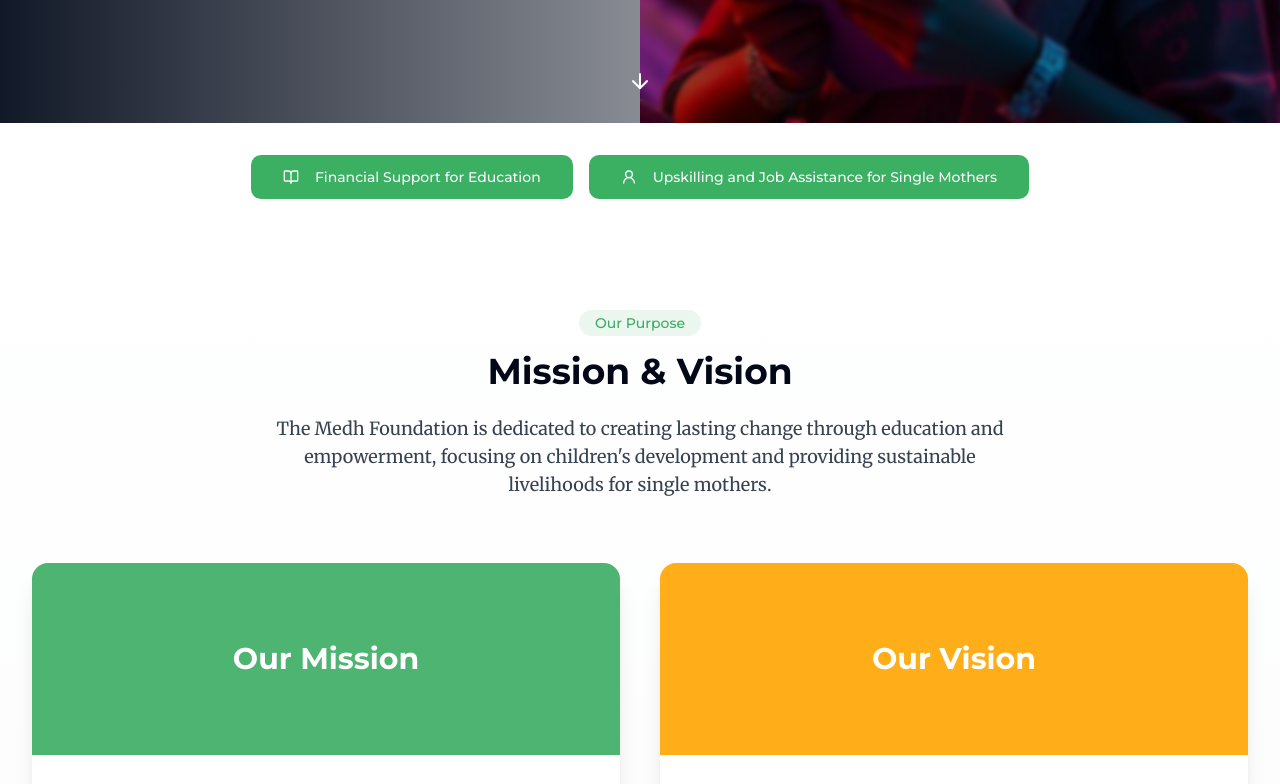
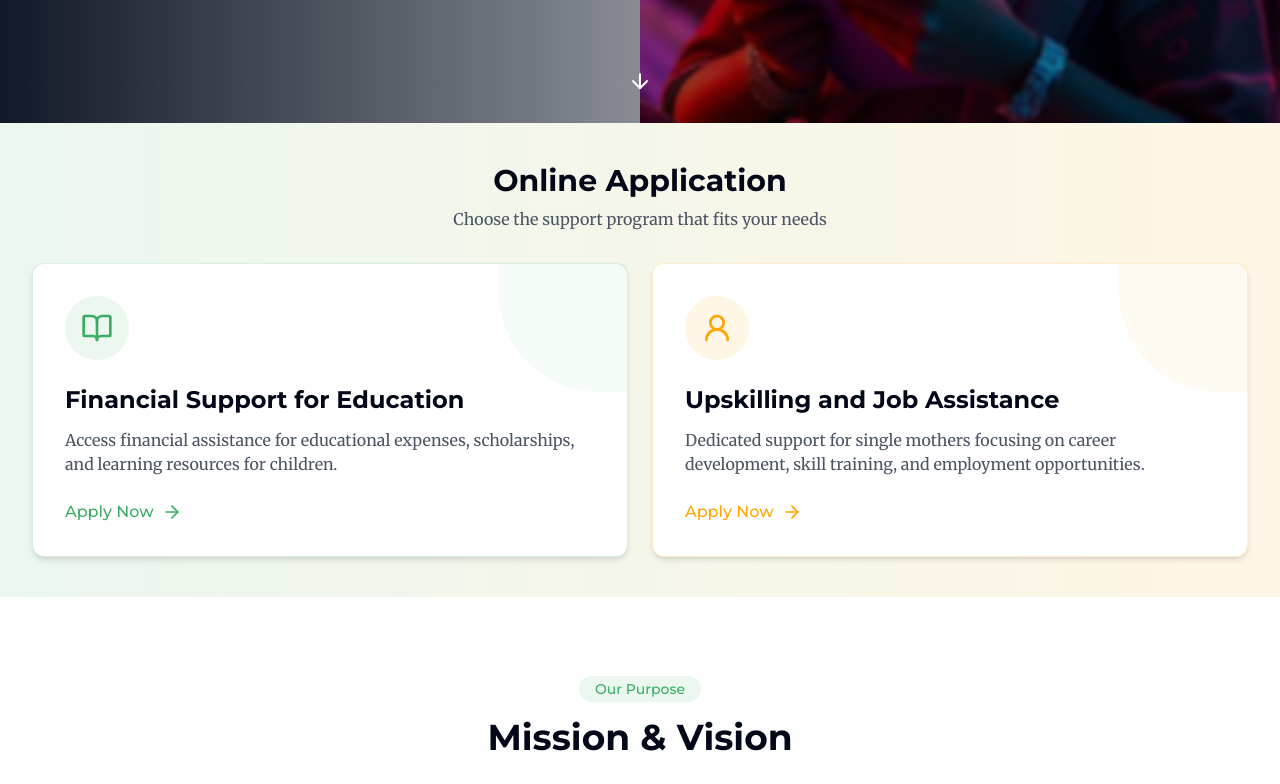
Before and after one commit to medhedtech/medh-connects, a React (Vite) app: page / in a window 1280 px wide. Shown: the part 677-1461 px from the top of the page. Built offline with nearby package versions, Linux system fonts and the light colour scheme.

Commit message:
Fix: Hero banner sections
Make the Hero banner sections full width and more attractive.

```diff
--- /dev/null
+++ b/src/components/ApplicationSection.tsx
@@ -0,0 +1,60 @@
+
+import { useFinancialSupportForm } from "@/hooks/useFinancialSupportForm";
+import { GraduationCap, Users, ArrowRight, BookOpen, UserRound } from "lucide-react";
+
+const ApplicationSection = () => {
+  const { openForm } = useFinancialSupportForm();
+
+  return (
+    <section className="w-full bg-gradient-to-r from-primary-green/10 to-secondary-orange/10 py-10">
+      <div className="max-w-7xl mx-auto px-4 md:px-8">
+        <div className="text-center mb-8">
+          <h2 className="text-2xl md:text-3xl font-bold">Online Application</h2>
+          <p className="text-gray-600 mt-2">Choose the support program that fits your needs</p>
+        </div>
+
+        <div className="grid md:grid-cols-2 gap-6">
+          {/* Education Support Card */}
+          <button
+            onClick={() => openForm("education")}
+            className="group relative bg-white p-6 md:p-8 rounded-xl shadow-md hover:shadow-xl transition-all duration-300 flex flex-col items-start text-left border border-primary-green/20 hover:border-primary-green"
+          >
+            <div className="absolute top-0 right-0 w-32 h-32 bg-primary-green/5 rounded-bl-[100px] transition-all duration-300 group-hover:bg-primary-green/10"></div>
+            <div className="p-4 bg-primary-green/10 rounded-full mb-6">
+              <BookOpen className="h-8 w-8 text-primary-green" />
+            </div>
+            <h3 className="text-xl md:text-2xl font-bold mb-3">Financial Support for Education</h3>
+            <p className="text-gray-600 mb-6 z-10">
+              Access financial assistance for educational expenses, scholarships, and learning resources for children.
+            </p>
+            <div className="mt-auto flex items-center text-primary-green font-medium group-hover:translate-x-2 transition-transform">
+              <span>Apply Now</span>
+              <ArrowRight className="ml-2 h-5 w-5" />
+            </div>
+          </button>
+
+          {/* Upskilling Support Card */}
+          <button
+            onClick={() => openForm("upskilling")}
+            className="group relative bg-white p-6 md:p-8 rounded-xl shadow-md hover:shadow-xl transition-all duration-300 flex flex-col items-start text-left border border-secondary-orange/20 hover:border-secondary-orange"
+          >
+            <div className="absolute top-0 right-0 w-32 h-32 bg-secondary-orange/5 rounded-bl-[100px] transition-all duration-300 group-hover:bg-secondary-orange/10"></div>
+            <div className="p-4 bg-secondary-orange/10 rounded-full mb-6">
+              <UserRound className="h-8 w-8 text-secondary-orange" />
+            </div>
+            <h3 className="text-xl md:text-2xl font-bold mb-3">Upskilling and Job Assistance</h3>
+            <p className="text-gray-600 mb-6 z-10">
+              Dedicated support for single mothers focusing on career development, skill training, and employment opportunities.
+            </p>
+            <div className="mt-auto flex items-center text-secondary-orange font-medium group-hover:translate-x-2 transition-transform">
+              <span>Apply Now</span>
+              <ArrowRight className="ml-2 h-5 w-5" />
+            </div>
+          </button>
+        </div>
+      </div>
+    </section>
+  );
+};
+
+export default ApplicationSection;
--- a/src/pages/Index.tsx
+++ b/src/pages/Index.tsx
@@ -9,7 +9,7 @@ import Navbar from "@/components/Navbar";
 import News from "@/components/News";
 import Programs from "@/components/Programs";
 import Footer from "@/components/Footer";
-import ApplicationButton from "@/components/ApplicationButton";
+import ApplicationSection from "@/components/ApplicationSection";
 import { useEffect } from "react";
 
 const Index = () => {
@@ -23,10 +23,7 @@ const Index = () => {
       <Navbar />
       <main className="flex-grow">
         <Hero />
-        <div className="max-w-7xl mx-auto px-4 md:px-8 py-8 flex flex-col sm:flex-row justify-center gap-4">
-          <ApplicationButton size="lg" type="education" />
-          <ApplicationButton size="lg" type="upskilling" />
-        </div>
+        <ApplicationSection />
         <Mission />
         <AimsObjectives />
         <Approach />
```
